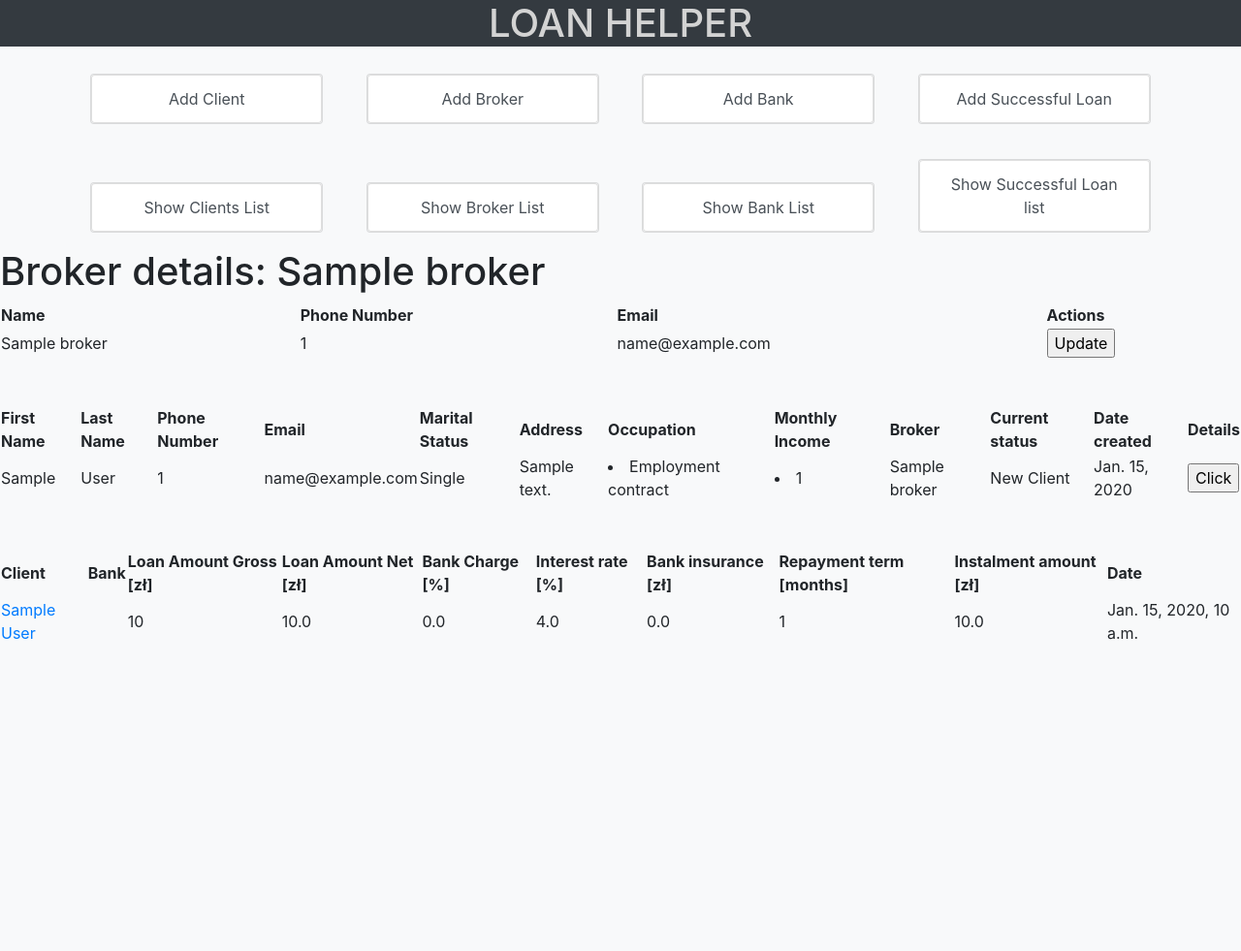
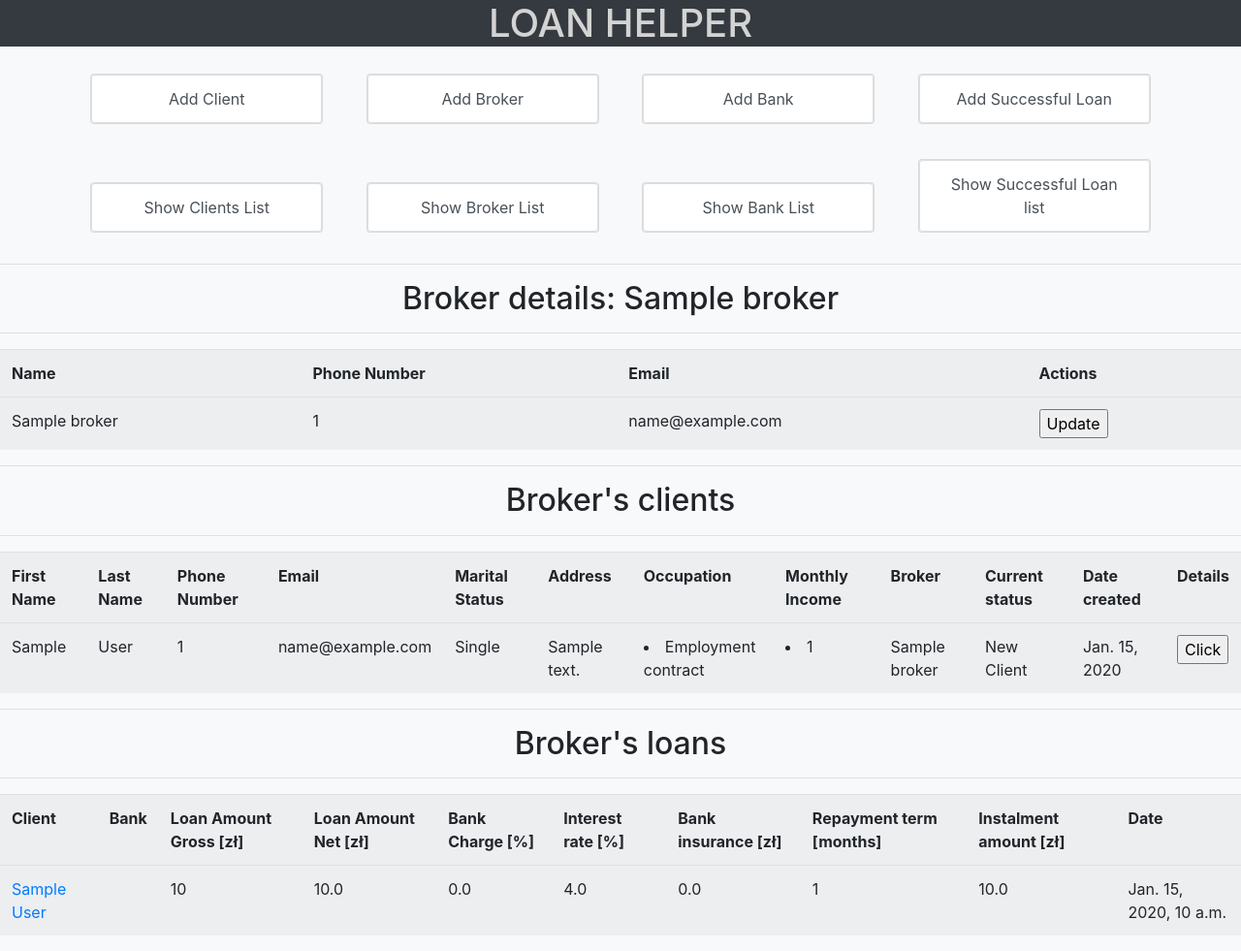
Before and after one commit to emillech/Loan-helper, a Django app: page /broker_details/1/ in a window 1280 px wide. Shown: the whole page at 97% size. Before the commit the page ends 660 px from the top, so only its background shows below. Run offline with Django 3.2, Linux system fonts and the light colour scheme; tables that the repository leaves empty hold one stand-in row (values such as "Sample post").

Commit message:
bootstrap now added to all htmls

```diff
--- a/loan_helper/templates/broker_details.html
+++ b/loan_helper/templates/broker_details.html
@@ -3,10 +3,10 @@
     <title>Broker Details</title>
     {% endblock %}
 {% block content %}
-
-<h1>Broker details: {{ broker.name }}</h1>
-
-<table style="width:100%">
+<hr>
+<h2 style="text-align: center">Broker details: {{ broker.name }}</h2>
+<hr>
+<table class="table" style="background: rgba(230,233,235,0.62)">
 
   <tr>
     <th>Name</th>
@@ -22,9 +22,11 @@
     <td>{{ broker.email }}</td>
     <td><a href="/broker_update/{{ broker.id }}"> <input type="button" value="Update"></a></td>
   </tr>
-</table><br><br>
-
-     <table style="width:100%">
+</table>
+<hr>
+<h2 style="text-align: center">Broker's clients</h2>
+<hr>
+     <table class="table" style="background: rgba(230,233,235,0.62)">
 
   <tr>
     <th>First Name</th>
@@ -67,9 +69,11 @@
      {% empty %}
     <li>No clients yet.</li>
 {% endfor %}
-</table><br><br>
-
-<table style="width:100%">
+</table>
+<hr>
+<h2 style="text-align: center">Broker's loans</h2>
+<hr>
+<table class="table" style="background: rgba(230,233,235,0.62)">
 
   <tr>
     <th>Client</th>
@@ -101,7 +105,7 @@
 
   </tr>
      {% empty %}
-    <li>No loans yet.</li>
+    No loans yet.
 {% endfor %}
-</table><br><br>
+</table>
 {% endblock %}
--- a/loan_helper/templates/loan_helper/bank_list.html
+++ b/loan_helper/templates/loan_helper/bank_list.html
@@ -3,10 +3,10 @@
     <title>Bank list</title>
     {% endblock %}
 {% block content %}
-
+<hr>
 <h2 style="text-align: center">Bank List</h2>
     <hr>
-<table class="table">
+<table class="table" style="background: rgba(230,233,235,0.62)">
 
   <tr>
     <th>Name</th>
@@ -22,5 +22,5 @@
      {% empty %}
     <li>No banks yet.</li>
 {% endfor %}
-</table><br><br>
+</table>
 {% endblock %}
--- a/loan_helper/templates/loan_helper/broker_list.html
+++ b/loan_helper/templates/loan_helper/broker_list.html
@@ -3,10 +3,10 @@
     <title>Broker list</title>
     {% endblock %}
 {% block content %}
-
+<hr>
 <h2 style="text-align: center">Broker List</h2>
     <hr>
-<table class="table">
+<table class="table" style="background: rgba(230,233,235,0.62)">
 
   <tr>
     <th>Name</th>
--- a/loan_helper/templates/loan_helper/client_list.html
+++ b/loan_helper/templates/loan_helper/client_list.html
@@ -3,6 +3,7 @@
     <title>Client list</title>
     {% endblock %}
 {% block content %}
+    <hr>
 <h2 style="text-align: center">Client List</h2>
     <hr>
 
@@ -24,7 +25,7 @@
     </form>
 </div>
 
-     <table class="table">
+     <table class="table" style="background: rgba(230,233,235,0.62)">
 
           <tr>
             <th>First Name</th>
```
Also changed, not shown: loan_helper/templates/client_details.html (+8 -7 lines), loan_helper/templates/income.html (+16 -7 lines), loan_helper/templates/loan_helper/successfulloan_list.html (+4 -3 lines).
